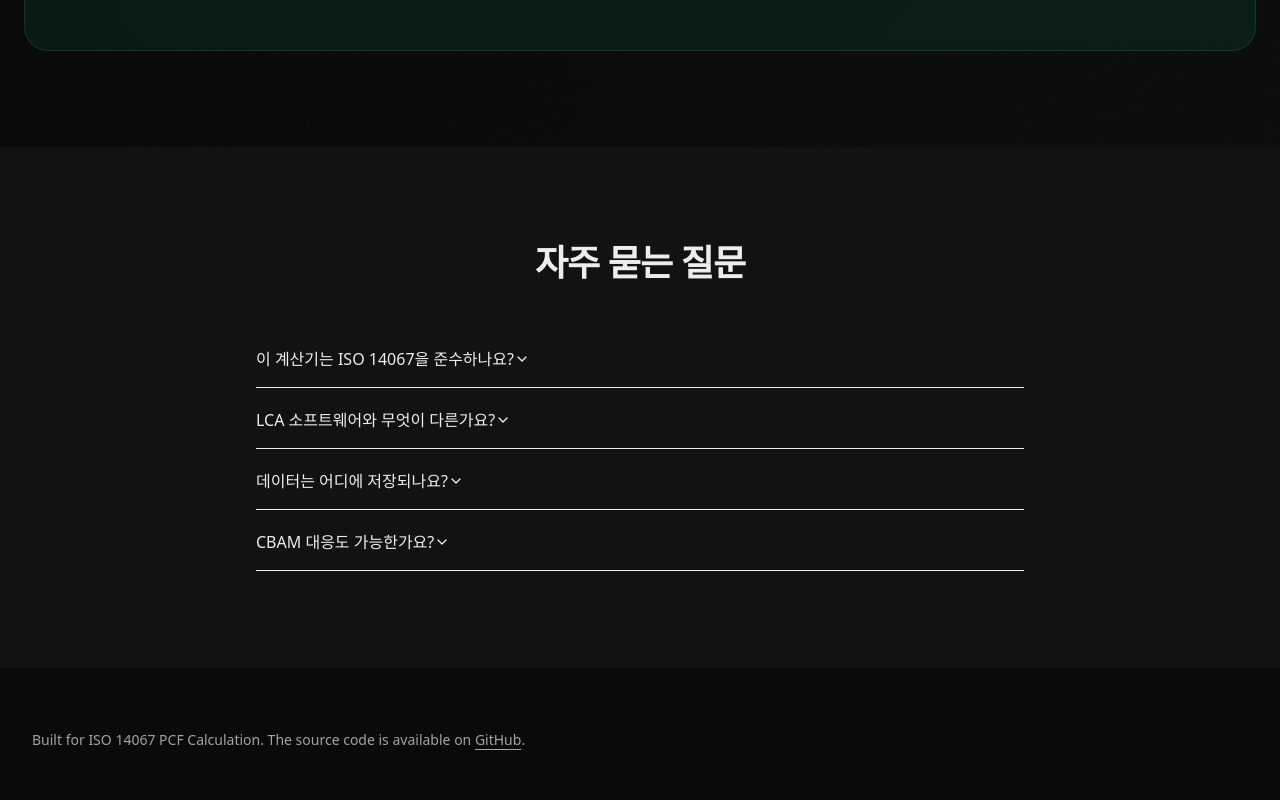
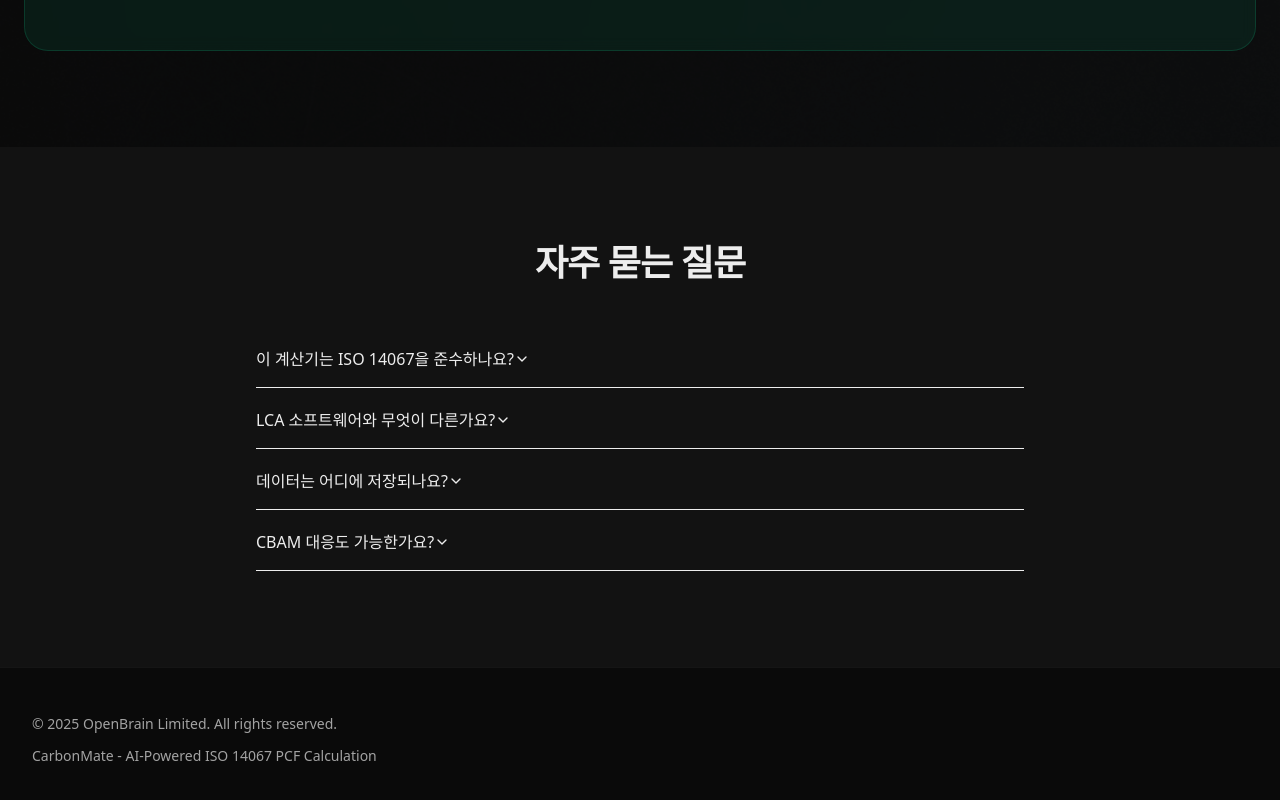
Before and after one commit to neod00/CarbonMate, a Next.js app: page / in a window 1280 px wide. Shown: the part 4018-4818 px from the top of the page. Built offline with nearby package versions, Linux system fonts and the light colour scheme.

Commit message:
chore: Footer 텍스트 변경 - OpenBrain 저작권 정보 추가

```diff
--- a/src/components/layout/footer.tsx
+++ b/src/components/layout/footer.tsx
@@ -2,18 +2,14 @@ export function Footer() {
     return (
         <footer className="border-t border-border/40 py-6 sm:py-8 px-4 sm:px-6 md:px-8">
             <div className="container max-w-7xl mx-auto flex flex-col items-center justify-between gap-4 md:h-20 md:flex-row">
-                <p className="text-balance text-center text-xs sm:text-sm leading-loose text-muted-foreground md:text-left">
-                    Built for ISO 14067 PCF Calculation. The source code is available on{" "}
-                    <a
-                        href="#"
-                        target="_blank"
-                        rel="noreferrer"
-                        className="font-medium underline underline-offset-4 hover:text-foreground transition-colors"
-                    >
-                        GitHub
-                    </a>
-                    .
-                </p>
+                <div className="text-center text-xs sm:text-sm leading-loose text-muted-foreground md:text-left">
+                    <p className="mb-1">
+                        © 2025 OpenBrain Limited. All rights reserved.
+                    </p>
+                    <p>
+                        CarbonMate - AI-Powered ISO 14067 PCF Calculation
+                    </p>
+                </div>
             </div>
         </footer>
     )
```
